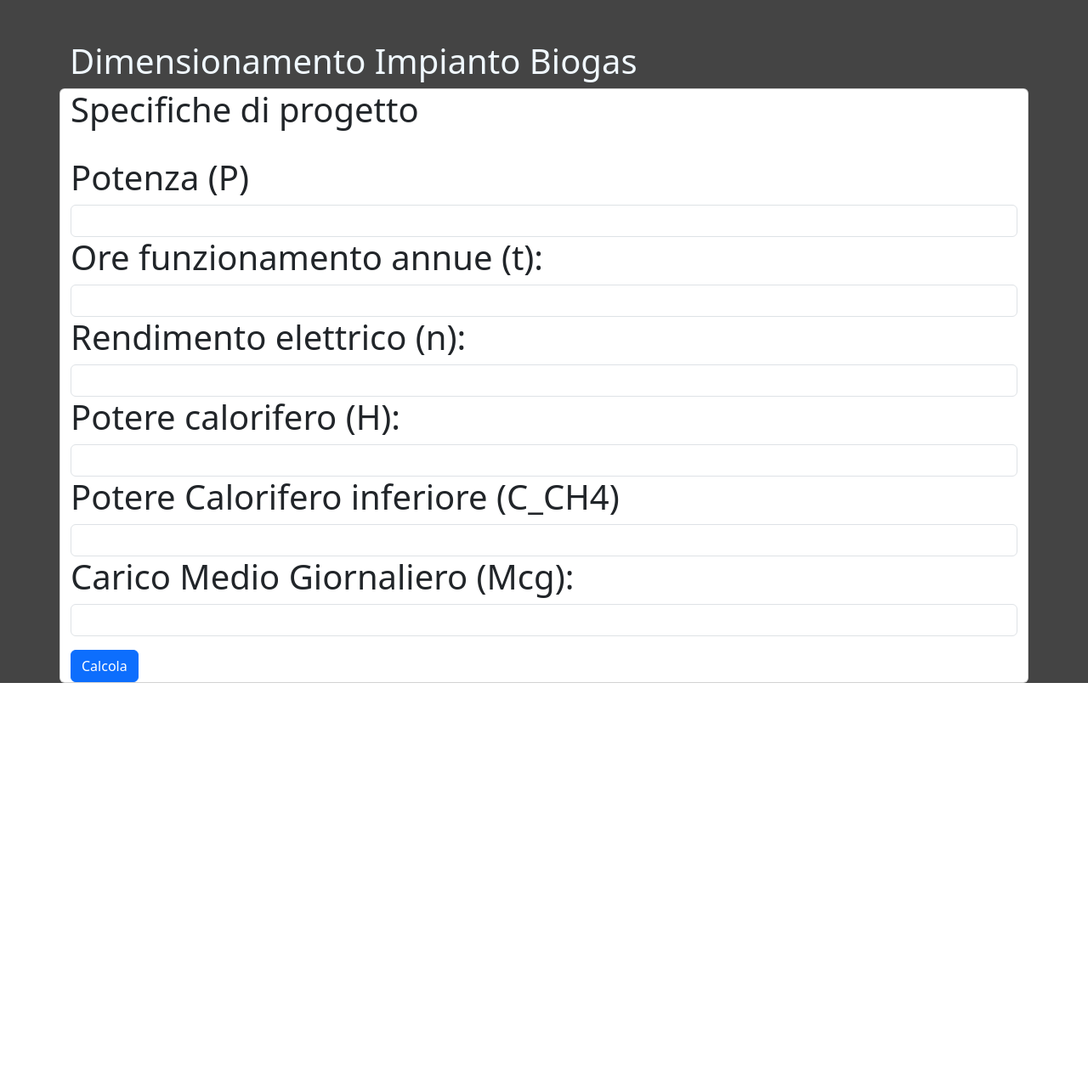
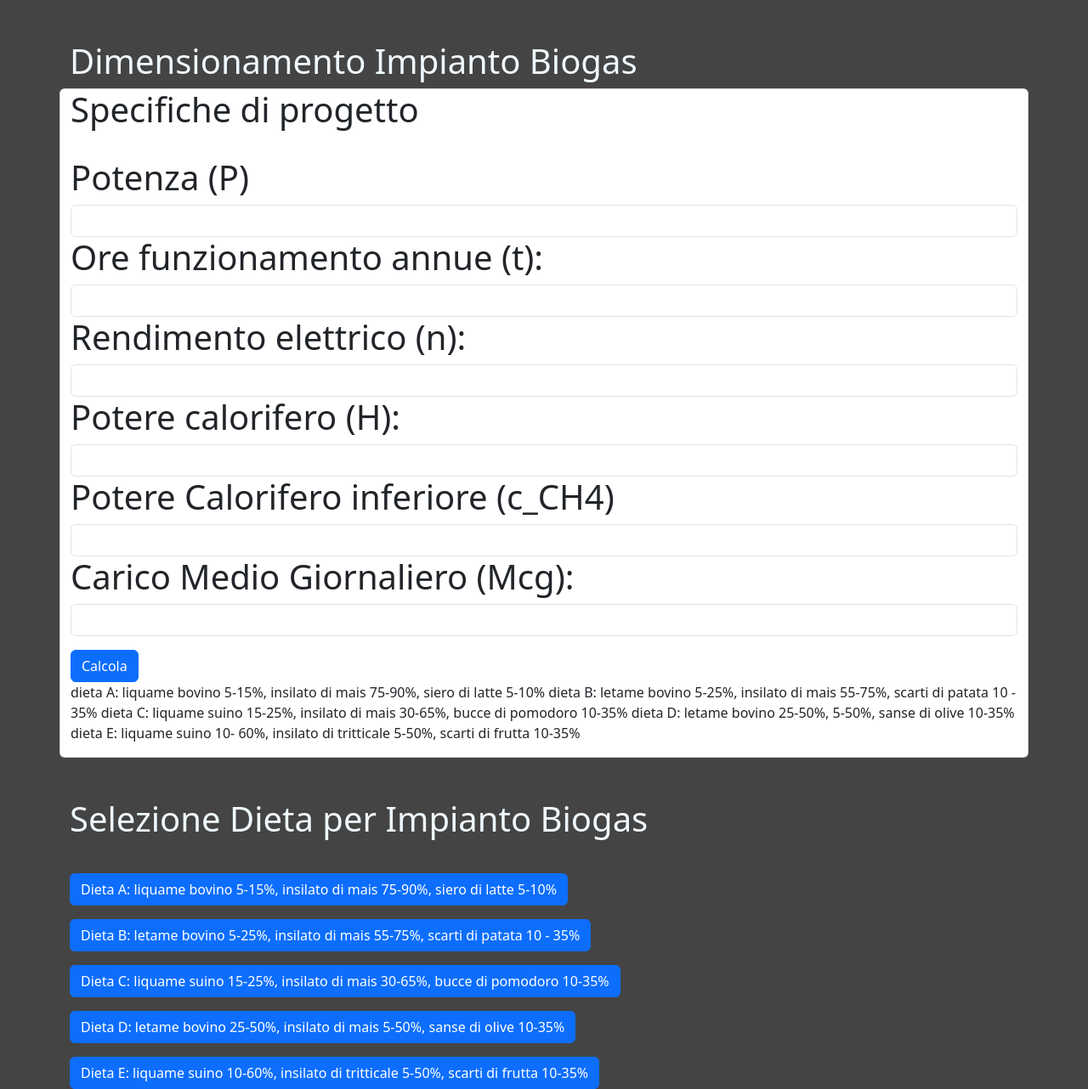
Before and after one commit to JungleKiosk/bionrg, a Python web app: template template/index.html in a window 1280 px wide. Shown: the whole page at 85% size. Before the commit the page ends 804 px from the top, so only its background shows below. Run offline with Jinja, Linux system fonts and the light colour scheme; the template is opened without the code that fills it, so the values that code supplies are empty; some libraries are stand-ins or nearby versions.

Commit message:
buttons choose diet

```diff
--- a/template/index.html
+++ b/template/index.html
@@ -40,7 +40,7 @@
                         <input type="text" class="form-control" id="crop_type" name="crop_type" required>
                     </div>
                     <div class="form-group">
-                        <h1 for="crop_type" class="form-label">Potere Calorifero inferiore (C_CH4)</h1>
+                        <h1 for="crop_type" class="form-label">Potere Calorifero inferiore (c_CH4)</h1>
                         <input type="text" class="form-control" id="crop_type" name="crop_type" required>
                     </div>
                     <div class="form-group">
@@ -48,15 +48,45 @@
                         <input type="text" class="form-control" id="crop_type" name="crop_type" required>
                     </div>
                     <button type="submit" class="btn btn-primary mt-3">Calcola</button>
+                    <p>
+                        dieta A: liquame bovino 5-15%, insilato di mais 75-90%, siero di latte 5-10%
+                        dieta B: letame bovino 5-25%, insilato di mais 55-75%, scarti di patata 10 - 35%
+                        dieta C: liquame suino 15-25%, insilato di mais 30-65%, bucce di pomodoro 10-35%
+                        dieta D: letame bovino 25-50%, 5-50%, sanse di olive 10-35%
+                        dieta E: liquame suino 10- 60%, insilato di tritticale 5-50%, scarti di frutta 10-35%
+                    </p>
                 </form>
             </div>
         </div>
     </div>
 
+    <div class="container">
+        <div class="row">
+            <div class="col-12">
+                <h1 class="mt-5">Selezione Dieta per Impianto Biogas</h1>
+                <div class="mt-4">
+                    <button class="btn btn-primary mt-3" onclick="selectDiet('dietaA')">
+                        Dieta A: liquame bovino 5-15%, insilato di mais 75-90%, siero di latte 5-10%
+                    </button>
+                    <button class="btn btn-primary mt-3" onclick="selectDiet('dietaB')">
+                        Dieta B: letame bovino 5-25%, insilato di mais 55-75%, scarti di patata 10 - 35%
+                    </button>
+                    <button class="btn btn-primary mt-3" onclick="selectDiet('dietaC')">
+                        Dieta C: liquame suino 15-25%, insilato di mais 30-65%, bucce di pomodoro 10-35%
+                    </button>
+                    <button class="btn btn-primary mt-3" onclick="selectDiet('dietaD')">
+                        Dieta D: letame bovino 25-50%, insilato di mais 5-50%, sanse di olive 10-35%
+                    </button>
+                    <button class="btn btn-primary mt-3" onclick="selectDiet('dietaE')">
+                        Dieta E: liquame suino 10-60%, insilato di tritticale 5-50%, scarti di frutta 10-35%
+                    </button>
+                </div>
+            </div>
+        </div>
+    </div>
     <!-- Bootstrap JS and dependencies -->
     <script src="https://code.jquery.com/jquery-3.5.1.slim.min.js"></script>
     <script src="https://cdn.jsdelivr.net/npm/@popperjs/core@2.9.2/dist/umd/popper.min.js"></script>
     <script src="https://stackpath.bootstrapcdn.com/bootstrap/4.5.2/js/bootstrap.min.js"></script>
-</body>
 
 </html>
```
Also changed, not shown: assets/img/potenziale_meganigeno.png (added).
